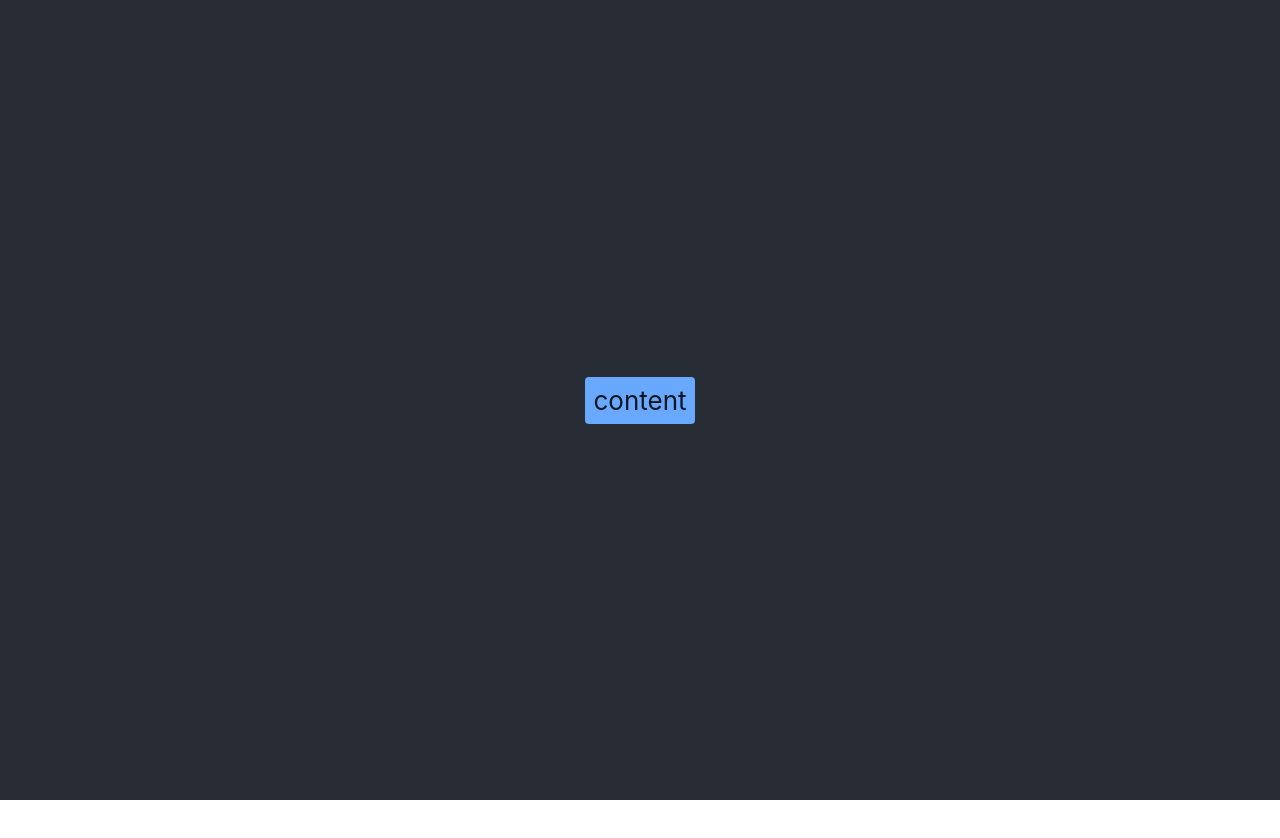
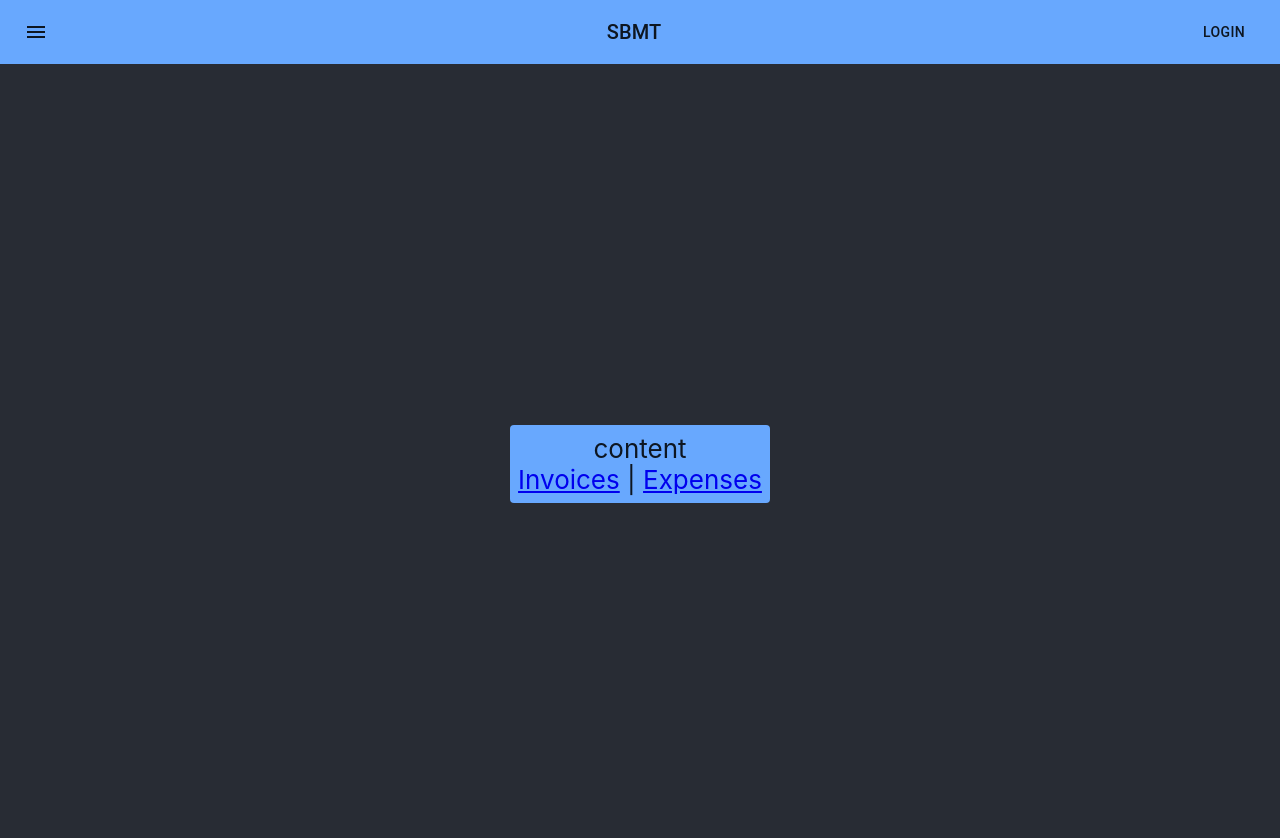
Before and after one commit to sselfridge/SBMT, a React (Create React App) app in the folder UI/: page / in a window 1280 px wide. Shown: the top 838 px of the page. Before the commit the page ends 800 px from the top, so only its background shows below. Built offline with nearby package versions, Linux system fonts and the light colour scheme.

Commit message:
add react-router-dom testing add navbar

```diff
--- a/UI/package.json
+++ b/UI/package.json
@@ -5,6 +5,7 @@
   "dependencies": {
     "@emotion/react": "^11.9.3",
     "@emotion/styled": "^11.9.3",
+    "@mui/icons-material": "^5.8.4",
     "@mui/material": "^5.9.0",
     "@mui/x-data-grid": "^5.13.0",
     "@testing-library/jest-dom": "^5.16.4",
@@ -12,6 +13,7 @@
     "@testing-library/user-event": "^13.5.0",
     "react": "^18.2.0",
     "react-dom": "^18.2.0",
+    "react-router-dom": "^6.3.0",
     "react-scripts": "5.0.1",
     "web-vitals": "^2.1.4"
   },
--- a/UI/src/App.js
+++ b/UI/src/App.js
@@ -1,16 +1,18 @@
 import logo from "./logo.svg";
 import "./App.css";
+
 import Leaderboard from "./components/Leaderboard";
-import { ThemeProvider, styled } from "@mui/material/styles";
-import theme from "./theme/theme";
+import { Outlet, Link } from "react-router-dom";
+import NavBar from "./components/NavBar";
 
-function App() {
+function App(appProps) {
+  console.info("appProps: ", appProps);
   return (
     <div className="App">
+      <NavBar />
       <header className="App-header">
-        <ThemeProvider theme={theme}>
-          <Leaderboard />
-        </ThemeProvider>
+        <Leaderboard />
+        <Outlet />
       </header>
     </div>
   );
--- a/UI/src/components/Leaderboard.js
+++ b/UI/src/components/Leaderboard.js
@@ -3,9 +3,9 @@ import PropTypes from "prop-types";
 import { Box } from "@mui/material";
 import { styled } from "@mui/material/styles";
 
+import { Link } from "react-router-dom";
+
 const MyBox = styled(Box)(({ theme }) => {
-  console.info("theme: ", theme);
-
   return {
     backgroundColor: theme.palette.primary.main,
     color: theme.palette.primary.contrastText,
@@ -16,7 +16,15 @@ const MyBox = styled(Box)(({ theme }) => {
 
 const NEWCOMP = (props) => {
   const { prop } = props;
-  return <MyBox>content</MyBox>;
+  console.info("props: ", props);
+  return (
+    <MyBox>
+      content
+      <br />
+      <Link to="/invoices">Invoices</Link> |{" "}
+      <Link to="/expenses">Expenses</Link>
+    </MyBox>
+  );
 };
 
 NEWCOMP.propTypes = {
--- /dev/null
+++ b/UI/src/components/NavBar.js
@@ -0,0 +1,32 @@
+import * as React from "react";
+import AppBar from "@mui/material/AppBar";
+import Box from "@mui/material/Box";
+import Toolbar from "@mui/material/Toolbar";
+import Typography from "@mui/material/Typography";
+import Button from "@mui/material/Button";
+import IconButton from "@mui/material/IconButton";
+import MenuIcon from "@mui/icons-material/Menu";
+
+export default function NavBar() {
+  return (
+    <Box sx={{ flexGrow: 1 }}>
+      <AppBar position="static">
+        <Toolbar>
+          <IconButton
+            size="large"
+            edge="start"
+            color="inherit"
+            aria-label="menu"
+            sx={{ mr: 2 }}
+          >
+            <MenuIcon />
+          </IconButton>
+          <Typography variant="h6" component="div" sx={{ flexGrow: 1 }}>
+            SBMT
+          </Typography>
+          <Button color="inherit">Login</Button>
+        </Toolbar>
+      </AppBar>
+    </Box>
+  );
+}
--- a/UI/src/index.js
+++ b/UI/src/index.js
@@ -1,13 +1,19 @@
-import React from 'react';
-import ReactDOM from 'react-dom/client';
-import './index.css';
-import App from './App';
-import reportWebVitals from './reportWebVitals';
+import React from "react";
+import ReactDOM from "react-dom/client";
+import { ThemeProvider } from "@mui/material/styles";
+import theme from "./theme/theme";
+import reportWebVitals from "./reportWebVitals";
 
-const root = ReactDOM.createRoot(document.getElementById('root'));
+import RootRoute from "./routes/RootRoute";
+
+import "./index.css";
+
+const root = ReactDOM.createRoot(document.getElementById("root"));
 root.render(
   <React.StrictMode>
-    <App />
+    <ThemeProvider theme={theme}>
+      <RootRoute />
+    </ThemeProvider>
   </React.StrictMode>
 );
 
--- /dev/null
+++ b/UI/src/routes/RootRoute.js
@@ -0,0 +1,20 @@
+import React from "react";
+import App from "../App";
+import { BrowserRouter, Routes, Route } from "react-router-dom";
+import Invoices from "./invoices";
+import Expenses from "./expenses";
+
+const RootRoute = (props) => {
+  return (
+    <BrowserRouter>
+      <Routes>
+        <Route path="/" element={<App />}>
+          <Route path="expenses" element={<Expenses />} />
+          <Route path="invoices" element={<Invoices />} />
+        </Route>
+      </Routes>
+    </BrowserRouter>
+  );
+};
+
+export default RootRoute;
--- /dev/null
+++ b/UI/src/routes/expenses.js
@@ -0,0 +1,7 @@
+export default function Expenses() {
+  return (
+    <main style={{ padding: "1rem 0" }}>
+      <h2>Expenses</h2>
+    </main>
+  );
+}
--- /dev/null
+++ b/UI/src/routes/invoices.js
@@ -0,0 +1,26 @@
+import {
+  useLocation,
+  useMatch,
+  useParams,
+  useSearchParams,
+} from "react-router-dom";
+export default function Invoices(props) {
+  console.info("invoice props: ", props);
+
+  const location = useLocation();
+  console.info("location: ", location);
+
+  const match = useMatch("/invoices/:extra");
+  console.info("match: ", match);
+
+  const params = useParams();
+  console.info("params: ", params);
+  const searchParams = useSearchParams();
+  console.info("searchparams: ", searchParams);
+
+  return (
+    <main style={{ padding: "1rem 0" }}>
+      <h2>Invoices</h2>
+    </main>
+  );
+}
--- a/UI/src/theme/theme.js
+++ b/UI/src/theme/theme.js
@@ -6,5 +6,5 @@ const theme = createTheme({
   palette,
 });
 
-console.info("theme: ", JSON.stringify(theme.palette));
+// console.info("theme: ", JSON.stringify(theme.palette));
 export default theme;
```
Also changed, not shown: 1 other file (tests, documents, lock files or other folders).
